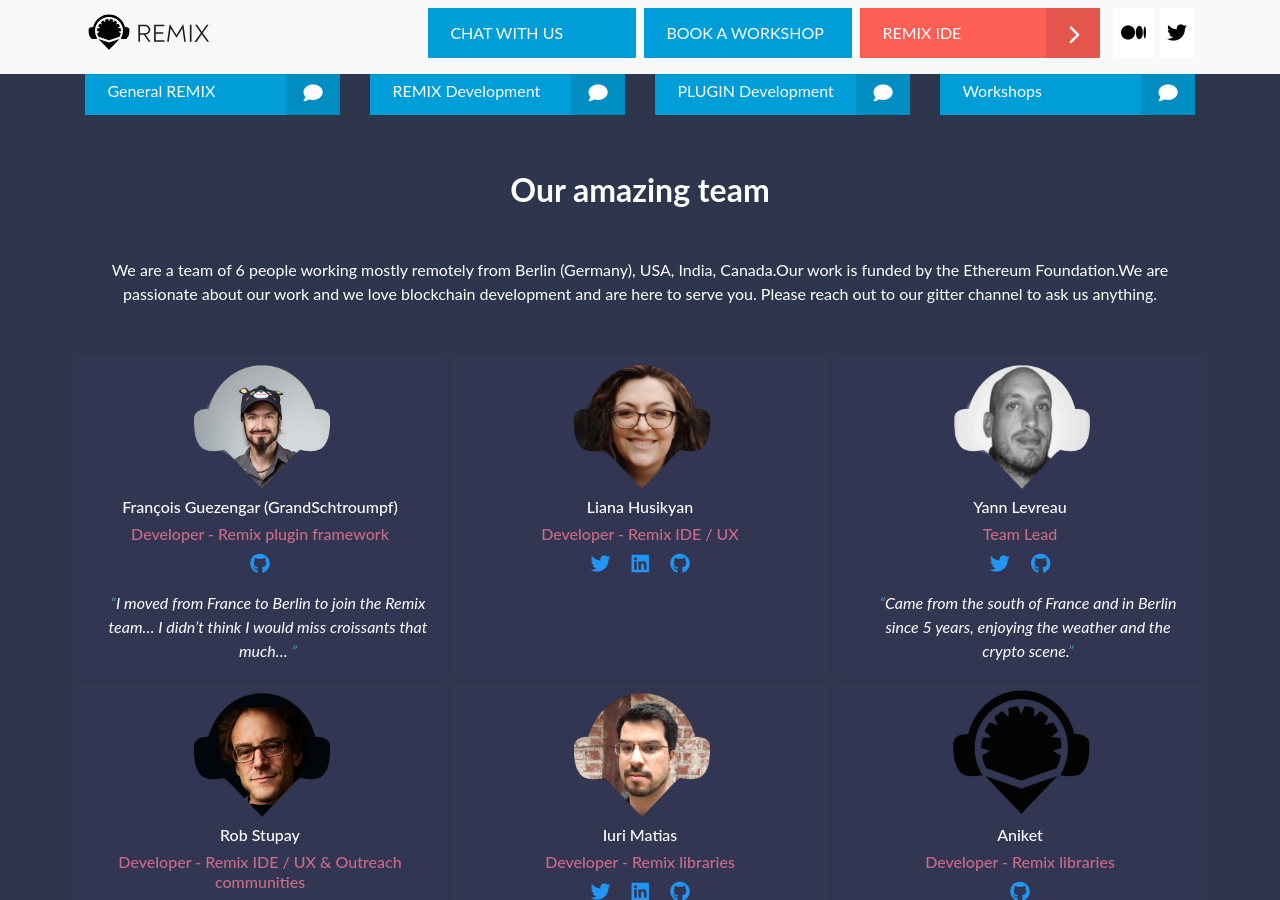
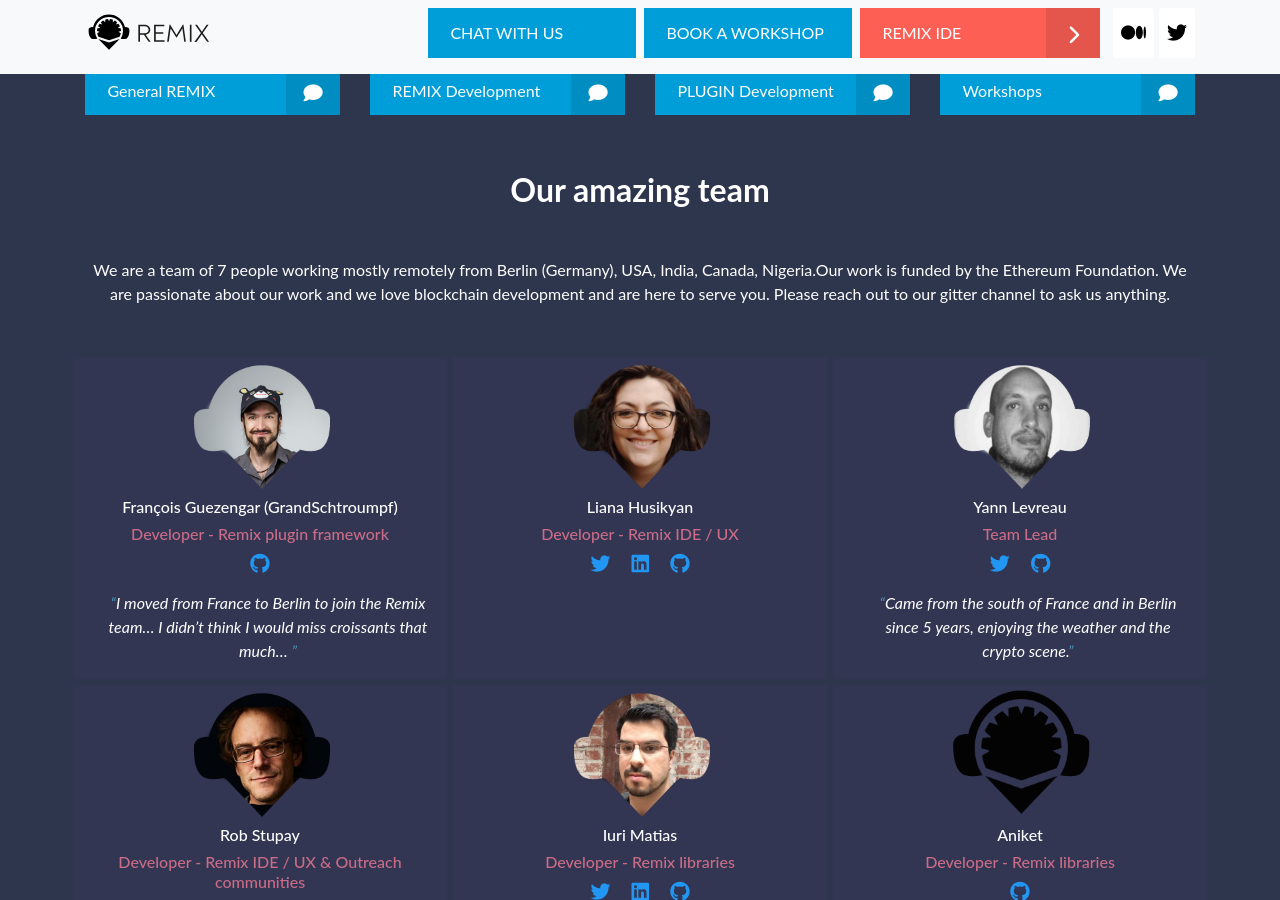
Before and after one commit to ethereum/remix-website, a Jekyll site: the page built from index.html, in a window 1280 px wide and 900 px high, scrolled down 2914 px. Built offline with Jekyll 4.4.1, drawn with Linux system fonts in a browser that asks for light colours; nearby versions of some CDN libraries.

Commit message:
Update team.yml

```diff
--- a/_data/team.yml
+++ b/_data/team.yml
@@ -1,6 +1,6 @@
 ---
 title: "Our amazing team"
-description: "We are a team of 6 people working mostly remotely from Berlin (Germany), USA, India, Canada.Our work is funded by the Ethereum Foundation.We are passionate about our work and we love blockchain development and are here to serve you.  Please reach out to our gitter channel to ask us anything."
+description: "We are a team of 7 people working mostly remotely from Berlin (Germany), USA, India, Canada, Nigeria.Our work is funded by the Ethereum Foundation. We are passionate about our work and we love blockchain development and are here to serve you.  Please reach out to our gitter channel to ask us anything."
 members:
   - name: François Guezengar (GrandSchtroumpf)
     bio: |
```
